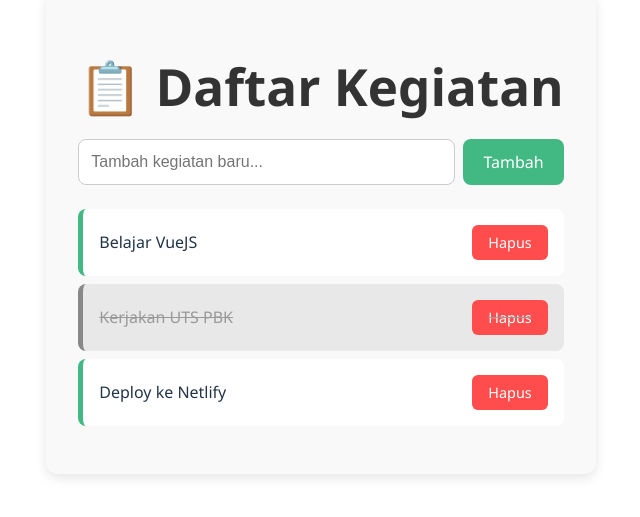
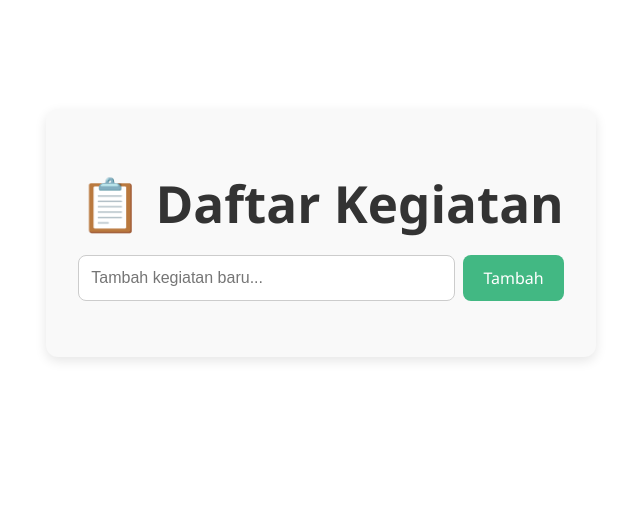
Before and after one commit to rahayuadiela10/UTS_PBK_TODOLIST, a Vue app: page / in a window 1280 px wide. Shown: the part 167-684 px from the top of the page, without its empty margins (319-959 px from the left). Built offline with nearby package versions, Linux system fonts and the light colour scheme.

Commit message:
USER DAPAT MEMBERIKAN CEKLIST PADA KEGIATAN YANG TELAH SELESAI

```diff
--- a/src/App.vue
+++ b/src/App.vue
@@ -1,12 +1,8 @@
 <script setup>
 import { ref } from 'vue'
 
-// Daftar kegiatan (to-do)
-const todos = ref([
-  { id: 1, text: 'Belajar VueJS', done: false },
-  { id: 2, text: 'Kerjakan UTS PBK', done: true },
-  { id: 3, text: 'Deploy ke Netlify', done: false }
-])
+// Daftar kegiatan (kosong saat awal)
+const todos = ref([])
 
 // Input dari user
 const newTodo = ref('')
@@ -42,7 +38,8 @@ const removeTodo = (id) => {
     <!-- Daftar Kegiatan -->
     <ul class="todo-list">
       <li v-for="todo in todos" :key="todo.id" :class="{ done: todo.done }">
-        {{ todo.text }}
+        <input type="checkbox" v-model="todo.done" class="checkbox" />
+        <span class="todo-text">{{ todo.text }}</span>
         <button class="delete-btn" @click="removeTodo(todo.id)">Hapus</button>
       </li>
     </ul>
@@ -106,9 +103,10 @@ button:hover {
   padding: 1rem;
   border-radius: 8px;
   display: flex;
-  justify-content: space-between;
   align-items: center;
   border-left: 5px solid #42b883;
+  transition: background 0.2s;
+  gap: 0.75rem;
 }
 
 .todo-list li.done {
@@ -116,6 +114,16 @@ button:hover {
   color: #999;
   background-color: #e8e8e8;
   border-left-color: #888;
+}
+
+.todo-text {
+  flex-grow: 1;
+}
+
+.checkbox {
+  width: 1.2rem;
+  height: 1.2rem;
+  accent-color: #42b883;
 }
 
 .delete-btn {
```
